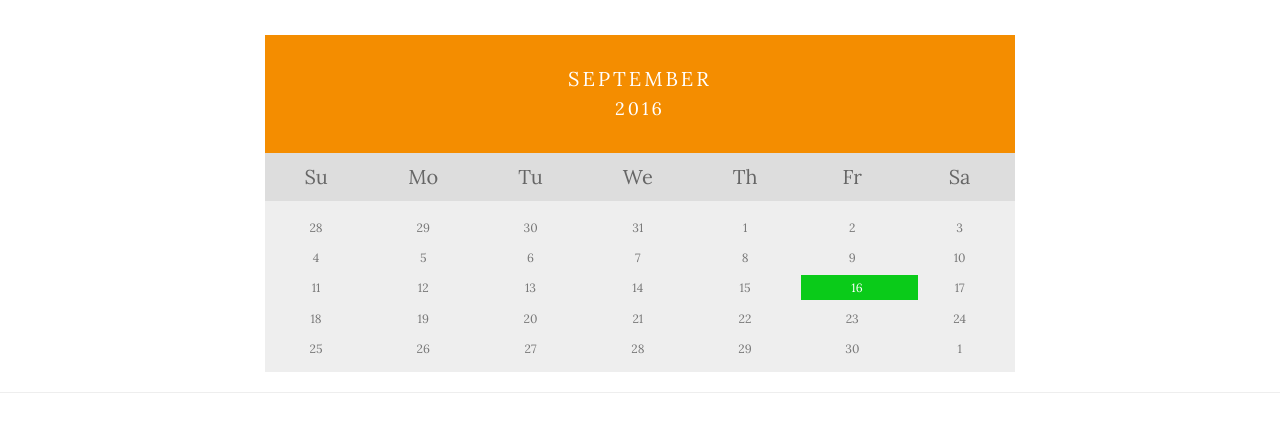
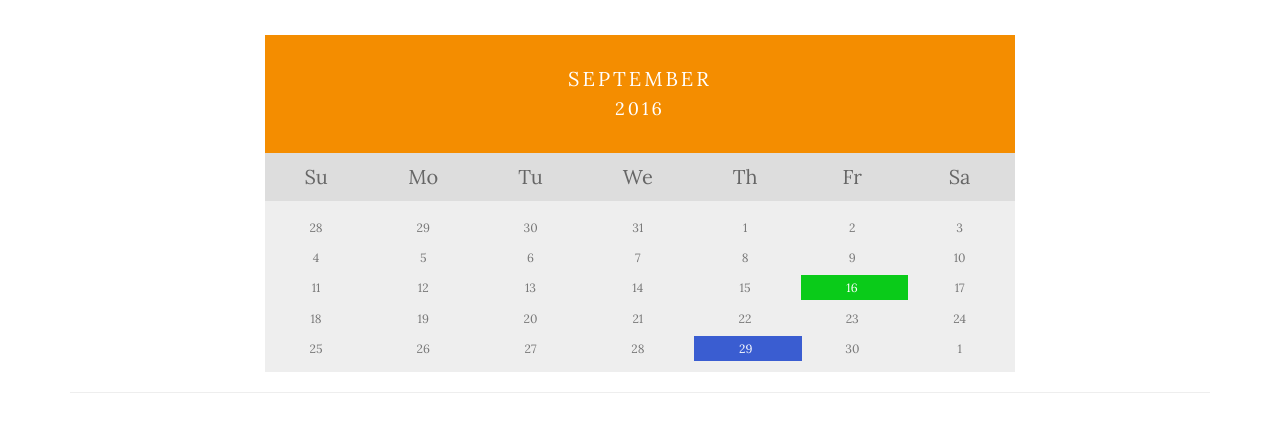
Before and after one commit to HoussamBedja/UOACF-Website, a plain HTML site: page events.html in a window 1280 px wide. Shown: the part 323-764 px from the top of the page. Drawn offline with nearby package versions, Linux system fonts and the light colour scheme.

Commit message:
added new event

```diff
--- a/calendar.css
+++ b/calendar.css
@@ -75,8 +75,17 @@ body {font-family: Verdana, sans-serif;}
 /* Highlight the "current" day */
 .days li .clubweek {
     padding: 5px;
-    padding-left: 50px;
-    padding-right: 55px;
+    padding-left: 45px;
+    padding-right: 50px;
     background: #0acb19;
     color: white !important
 }
+
+/* Highlight the "current" day */
+.days li .meeting {
+    padding: 5px;
+    padding-left: 45px;
+    padding-right: 50px;
+    background: #3a5dd1;
+    color: white !important
+}
--- a/events.html
+++ b/events.html
@@ -155,14 +155,23 @@
                           <li>26</li>
                           <li>27</li>
                           <li>28</li>
-                          <li>29</li>
+                          <li><span id="myBtn2" style="cursor:pointer" class="meeting">29</span></li>
                           <li>30</li>
                           <li>1</li>
                         </ul>
 
-                        <!-- Trigger/Open The Modal -->
-<!--                        <button id="myBtn">Open Modal</button>-->
+                        <!-- The MEETING Modal -->
+                        <div id="myModal2" class="modal">
 
+                          <!-- Modal content -->
+                          <div class="modal-content">
+                            <span class="close">x</span>
+<!--                              <img src="img/Screen%20Shot%202016-06-02%20at%202.13.37%20PM.png">-->
+                            <h1>ACF First General Meeting.</h1>
+                              <p>Action Against Hunger uOttawa would like to invite you to our first general assembly! Join us for a night in which you can learn about the ACF uottawa team, our plans and goals for the 2016-2017 academic year, how you can be involved and more! Event starts at 7:00pm, free snacks and drinks will be provided! </p>
+                          </div>
+
+                        </div>
                         <!-- The Modal -->
                         <div id="myModal" class="modal">
 
@@ -174,7 +183,7 @@
                               <p>Come check out our table where you will have the opportunity to meet our members as well as learn about the various events we hold to raise funds for the cause. You will also have the opportunity to join our club. </p>
                           </div>
 
-                        </div>
+
 
                 </div>
         </div>
```
Also changed, not shown: eventsFR.html (+12 -3 lines).
